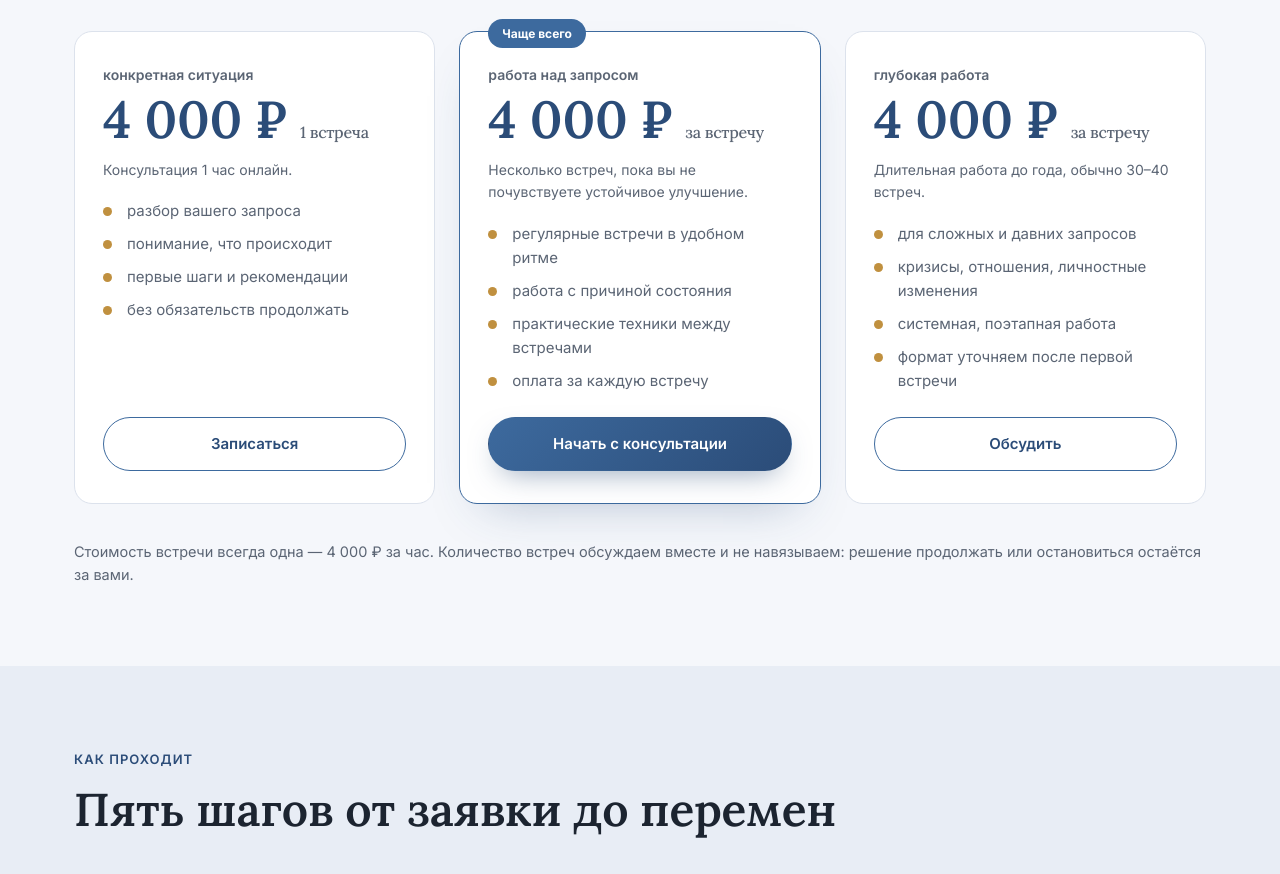
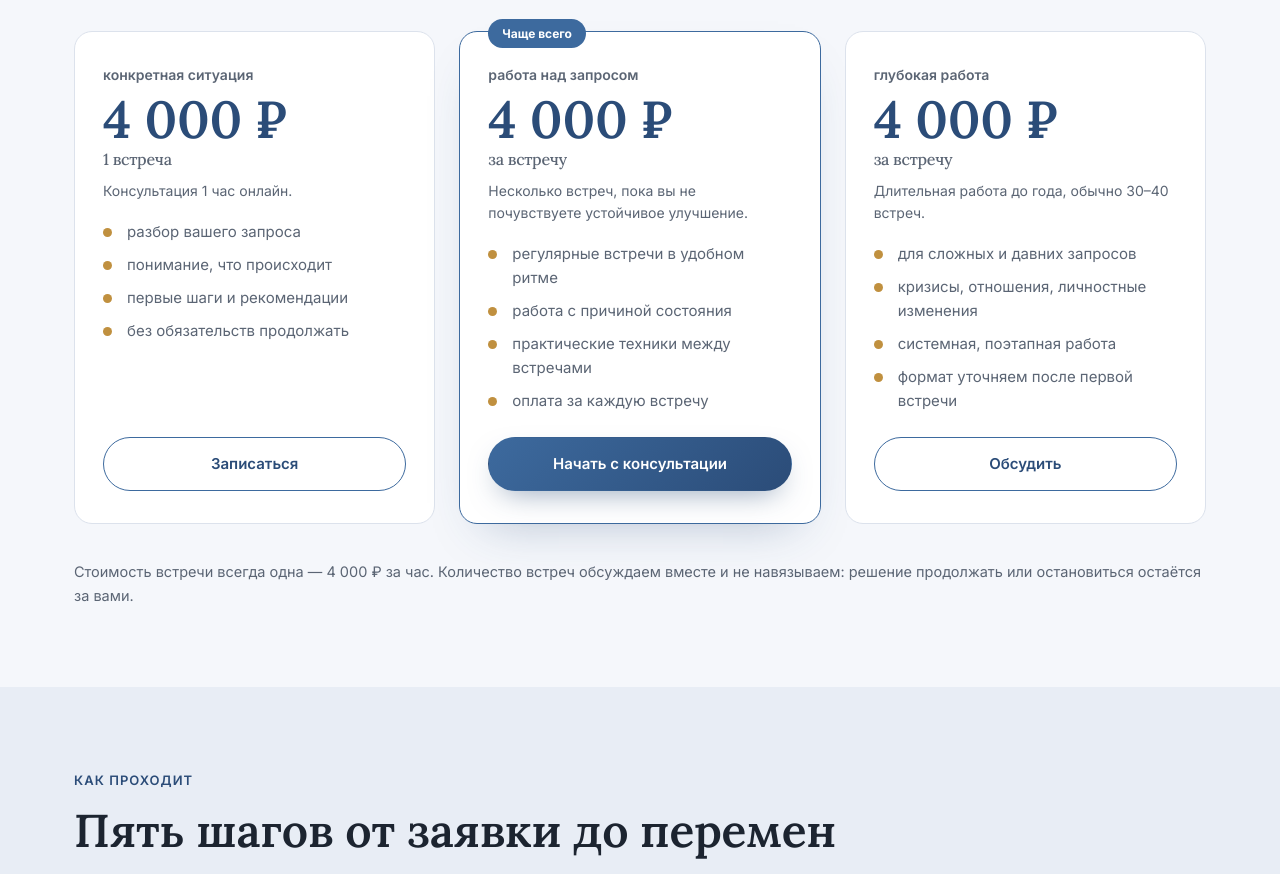
Before and after one commit to murzzsite/anohin-psy, a plain HTML site: page index.html in a window 1280 px wide. Shown: the part 4720-5594 px from the top of the page. Drawn offline with Linux system fonts and the light colour scheme.

Commit message:
price card layout

```diff
--- a/styles.css
+++ b/styles.css
@@ -482,3 +482,4 @@ strong { font-weight: 700; }
 @media (max-width: 560px) { .logo__main { font-size: 22px; } .price-card__num { font-size: 44px; } }
 .price-grid--2 { grid-template-columns: repeat(2, 1fr); max-width: 860px; }
 @media (max-width: 900px) { .price-grid--2 { grid-template-columns: 1fr; max-width: 460px; } }
+.price-card__num small { display: block; margin-top: 4px; }
```
